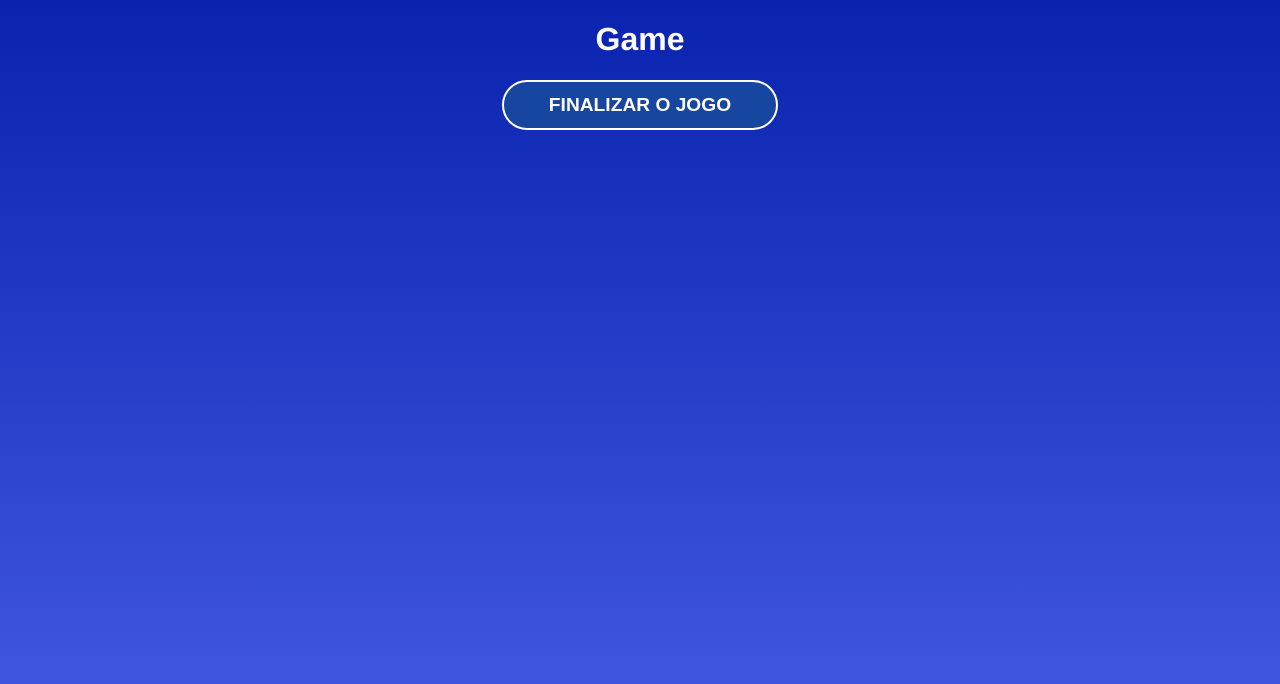
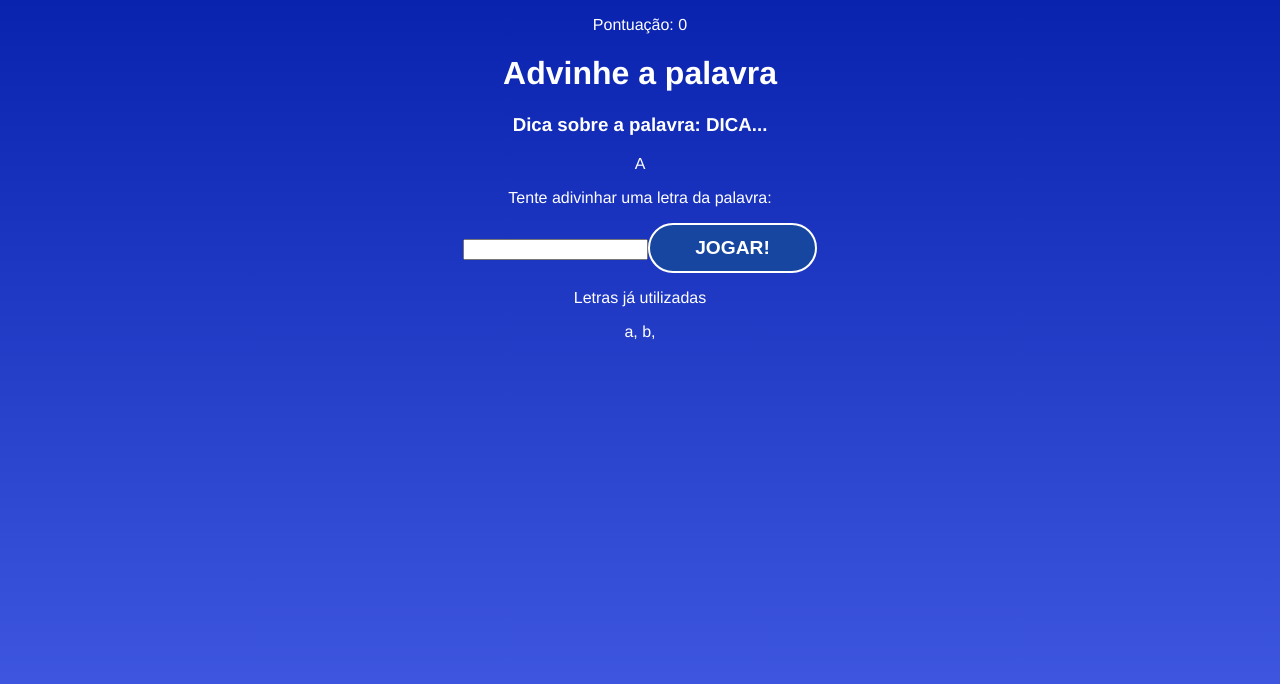
Before and after one commit to eaejaum/secret-word, a React (Create React App) app: page / in a window 1280 px wide. Both pictures are taken after a click on the button "COMEÇAR O JOGO". Shown: the top 684 px of the page. Built offline with nearby package versions, Linux system fonts and the light colour scheme.

Commit message:
Estruturando o componente Game.tsx

```diff
--- a/src/components/Game.jsx
+++ b/src/components/Game.jsx
@@ -2,9 +2,30 @@
 
 const Game = ({ verify }) => {
   return (
-    <div>
-      <h1>Game</h1>
-      <button onClick={verify}>Finalizar o jogo</button>
+    <div className="game">
+      <p className="points">
+        <span>Pontuação: 0</span>
+      </p>
+      <h1>Advinhe a palavra</h1>
+      <h3 className="tip">
+        Dica sobre a palavra: <span>DICA...</span>
+      </h3>
+      <div className="wordContainer">
+        <span className="letter">A</span>
+        <span className="blackSquare"></span>
+      </div>
+      <div className="letterContainer">
+        <p>Tente adivinhar uma letra da palavra:</p>
+        <form>
+            <input type="text" name="letter" maxLength="1" required/>
+            <button>Jogar!</button>
+        </form>
+      </div>
+      <div className="wrongLettersContainer">
+        <p>Letras já utilizadas</p>
+        <span>a, </span>
+        <span>b, </span>
+      </div>
     </div>
   );
 };
```
